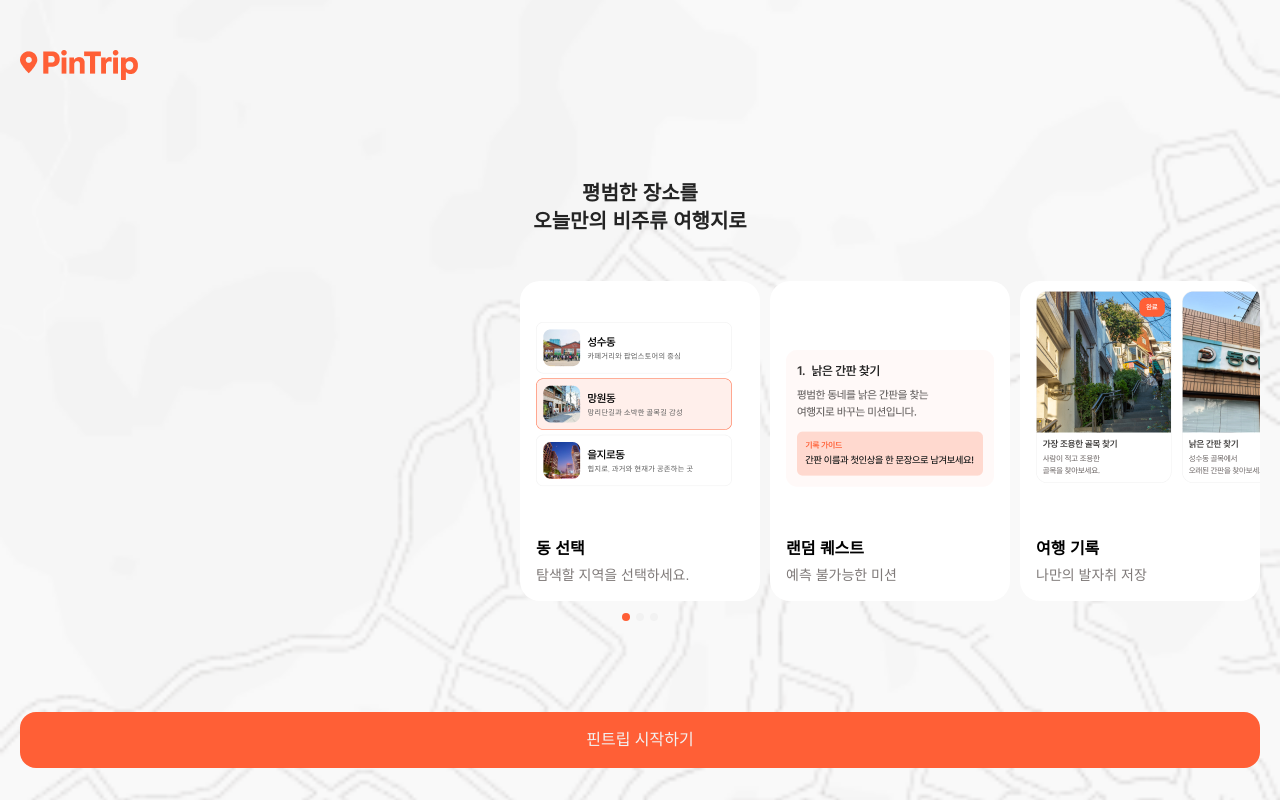
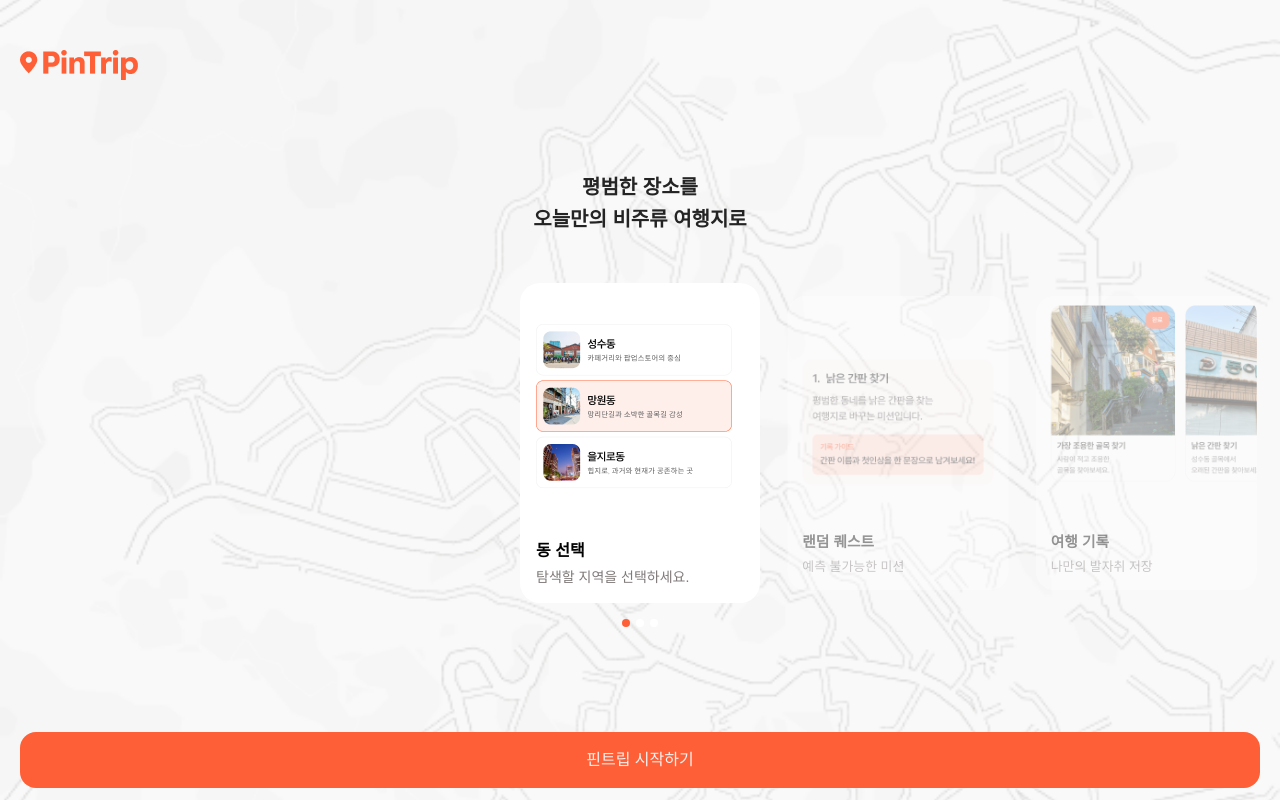
Before and after one commit to Pintrip/Pintip_FE, a React (Vite) app: page / in a window 1280 px wide. Built offline with nearby package versions, Linux system fonts and the light colour scheme; a web font is replaced by a local one.

Commit message:
Design: Landing Page CSS 수정 완료

```diff
--- a/src/pages/Landing.jsx
+++ b/src/pages/Landing.jsx
@@ -5,36 +5,18 @@ import { useNavigate } from "react-router-dom";
 
 function Landing() {
   const sliderRef = useRef(null);
-  const isDragging = useRef(false);
-  const startX = useRef(0);
-  const scrollLeft = useRef(0);
+
   const [activeIndex, setActiveIndex] = useState(0);
+
   const navigate = useNavigate();
 
   const onScroll = () => {
-    const cardWidth = 240; // w-60
-    const gap = 10; // mr-[10px]
+    const cardWidth = 240;
+    const gap = 16;
+
     const index = Math.round(sliderRef.current.scrollLeft / (cardWidth + gap));
+
     setActiveIndex(index);
-  };
-
-  const onMouseDown = (e) => {
-    isDragging.current = true;
-    sliderRef.current.style.cursor = "grabbing";
-    startX.current = e.pageX - sliderRef.current.offsetLeft;
-    scrollLeft.current = sliderRef.current.scrollLeft;
-  };
-
-  const onMouseMove = (e) => {
-    if (!isDragging.current) return;
-    e.preventDefault();
-    const x = e.pageX - sliderRef.current.offsetLeft;
-    sliderRef.current.scrollLeft = scrollLeft.current - (x - startX.current);
-  };
-
-  const stopDragging = () => {
-    isDragging.current = false;
-    sliderRef.current.style.cursor = "grab";
   };
 
   return (
@@ -60,70 +42,106 @@ function Landing() {
       >
         <img src="/logo.png" />
       </div>
-      <div className="w-full flex flex-col items-center">
+
+      <div className="w-full flex flex-col items-center gap-[4px]">
         <span
           className="font-semibold text-xl"
           style={{ textAlign: "center", color: "#242424" }}
         >
           평범한 장소를
         </span>
+
         <span
           className="font-semibold text-xl"
           style={{ textAlign: "center", color: "#242424" }}
         >
           오늘만의 비주류 여행지로
         </span>
+
         <div
           ref={sliderRef}
-          className="w-full flex flex-row items-center mt-11.5 overflow-x-auto no-scrollbar snap-x snap-mandatory"
+          onScroll={onScroll}
+          className="w-full flex flex-row items-center mt-11.5 overflow-x-auto no-scrollbar snap-x snap-mandatory scroll-smooth gap-2"
           style={{
-            cursor: "grab",
             scrollbarWidth: "none",
             msOverflowStyle: "none",
-            paddingLeft: "calc(50% - 120px)",
-            paddingRight: "calc(50% - 120px)",
+            paddingLeft: "calc(50vw - 120px)",
+            paddingRight: "calc(50vw - 120px)",
           }}
-          onMouseDown={onMouseDown}
-          onMouseMove={onMouseMove}
-          onMouseUp={stopDragging}
-          onMouseLeave={stopDragging}
-          onScroll={onScroll}
+        >
+          <div
+            className={`snap-center shrink-0 transition-all duration-500 ${
+              activeIndex === 0
+                ? "scale-100 opacity-100"
+                : "scale-[0.92] opacity-40"
+            }`}
           >
             <Card
               title="동 선택"
               text="탐색할 지역을 선택하세요."
               imageUrl={"/select_dong.png"}
             />
+          </div>
+
+          <div
+            className={`w-[240px] snap-center shrink-0 transition-all duration-500 ${
+              activeIndex === 1
+                ? "scale-100 opacity-100"
+                : "scale-[0.92] opacity-40"
+            }`}
+          >
             <Card
               title="랜덤 퀘스트"
               text="예측 불가능한 미션"
               imageUrl={"/random_quest.png"}
             />
+          </div>
+
+          <div
+            className={`snap-center shrink-0 transition-all duration-500 ${
+              activeIndex === 2
+                ? "scale-100 opacity-100"
+                : "scale-[0.92] opacity-40"
+            }`}
+          >
             <Card title="여행 기록" text="나만의 발자취 저장">
+              <div className="flex-1 flex items-center">
                 <div className="flex flex-row">
                   <img src="/trip_record1.png" className="mr-[10px]" />
                   <img src="/trip_record2.png" className="mr-[10px]" />
                   <img src="/trip_record3.png" />
                 </div>
+              </div>
             </Card>
           </div>
+        </div>
+
         <div className="flex justify-center items-center gap-1.5 mt-3">
           <div
-            className={`size-2 rounded-md ${activeIndex === 0 ? "bg-orange-6" : "bg-white"}`}
+            className={`size-2 rounded-md ${
+              activeIndex === 0 ? "bg-orange-6" : "bg-[#FFFFFF]"
+            }`}
           />
+
           <div
-            className={`size-2 rounded-md ${activeIndex === 1 ? "bg-orange-6" : "bg-white"}`}
+            className={`size-2 rounded-md ${
+              activeIndex === 1 ? "bg-orange-6" : "bg-[#FFFFFF]"
+            }`}
           />
+
           <div
-            className={`size-2 rounded-md ${activeIndex === 2 ? "bg-orange-6" : "bg-white"}`}
+            className={`size-2 rounded-md ${
+              activeIndex === 2 ? "bg-orange-6" : "bg-[#FFFFFF]"
+            }`}
           />
         </div>
       </div>
+
       <Button
         style={{
           borderRadius: 16,
           position: "absolute",
-          bottom: 32,
+          bottom: 12,
           boxSizing: "border-box",
           width: "calc(100% - 40px)",
         }}
```
Also changed, not shown: public/background.png. Lines whose indentation alone changed are shown as unchanged.
